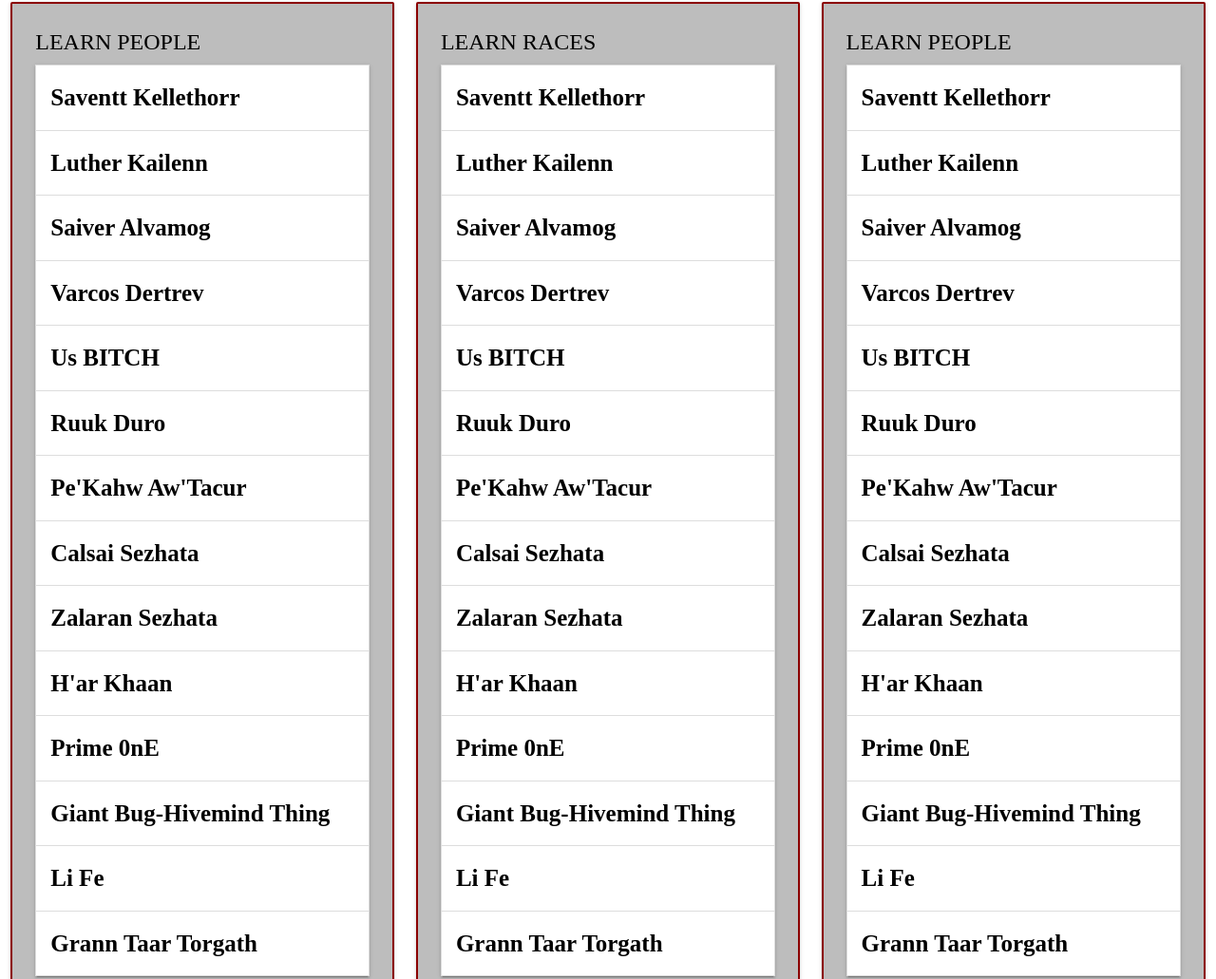
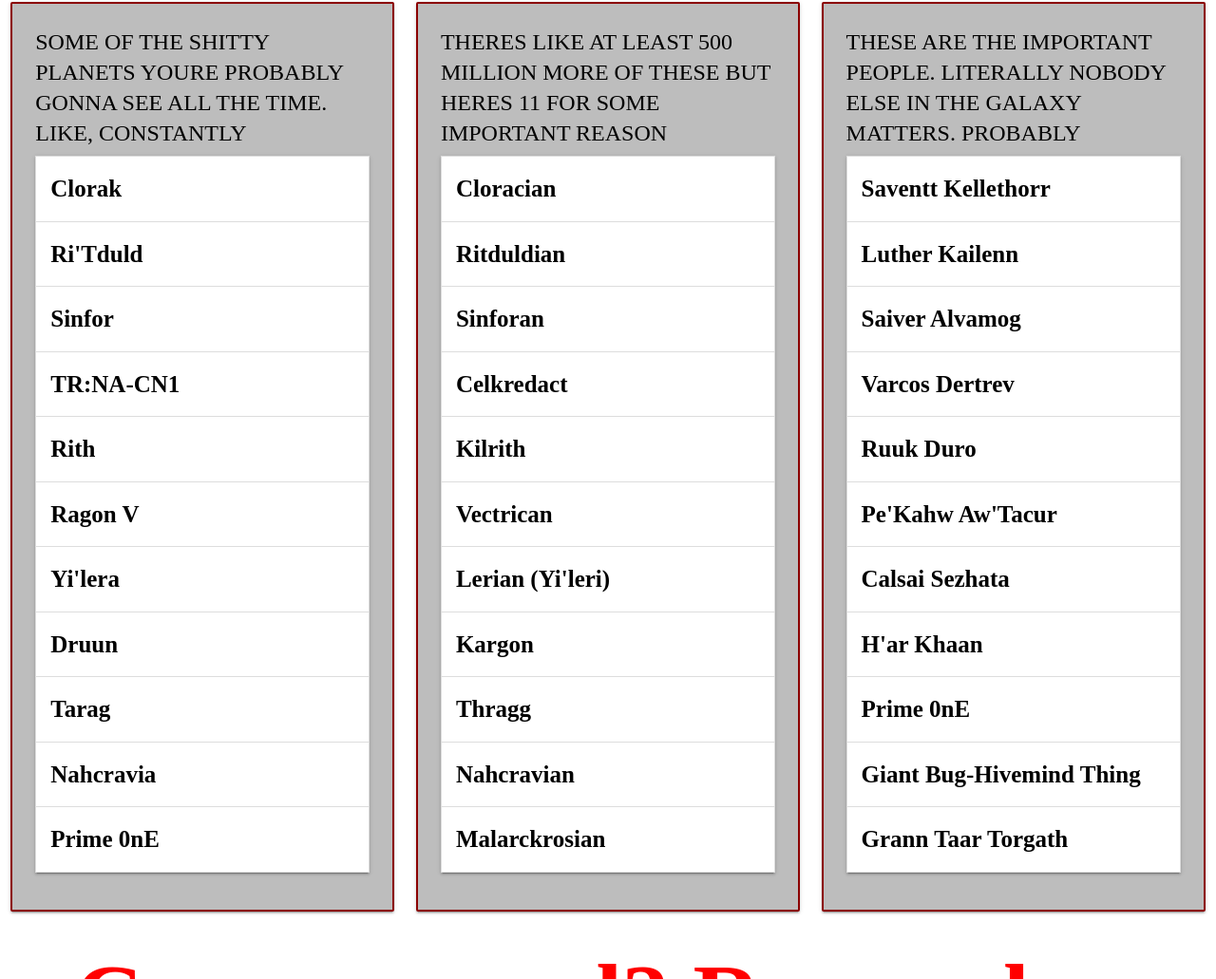
Before and after one commit to LeoMcclung/q1-project, a plain HTML site: page study-page/index.html in a window 1280 px wide. Shown: the part 435-1466 px from the top of the page at 95% size. Drawn offline with nearby package versions, Linux system fonts and the light colour scheme; a web font is replaced by a local one.

Commit message:
renamed folder to studypage, created folder for quiz

```diff
--- a/quiz-page/index.html
+++ b/study-page/index.html
@@ -23,7 +23,139 @@
             <div class="col s4">
                 <div class="card grey lighten-1">
                     <div class="card-content black-text">
-                        <span class="card-title">LEARN PEOPLE</span>
+                        <span class="card-title">SOME OF THE SHITTY PLANETS YOURE PROBABLY GONNA SEE ALL THE TIME. LIKE, CONSTANTLY</span>
+                        <ul class="collapsible" data-collapsible="accordion">
+                            <li>
+                                <div class="collapsible-header">Clorak</div>
+                                <div class="collapsible-body"><span>Lorem ipsum dolor sit amet.</span></div>
+                            </li>
+                            <li>
+                                <div class="collapsible-header">Ri'Tduld</div>
+                                <div class="collapsible-body"><span>Lorem ipsum dolor sit amet.</span></div>
+                            </li>
+                            <li>
+                                <div class="collapsible-header">Sinfor</div>
+                                <div class="collapsible-body"><span>Lorem ipsum dolor sit amet.</span></div>
+                            </li>
+                            <li>
+                                <div class="collapsible-header">TR:NA-CN1</div>
+                                <div class="collapsible-body"><span>Lorem ipsum dolor sit amet.</span></div>
+                            </li>
+                            <li>
+                                <div class="collapsible-header">Rith</div>
+                                <div class="collapsible-body"><span>STUFF</span></div>
+                            </li>
+                            <li>
+                                <div class="collapsible-header">Ragon V</div>
+                                <div class="collapsible-body"><span>Lorem ipsum dolor sit amet.</span></div>
+                            </li>
+                            <li>
+                                <div class="collapsible-header">Yi'lera</div>
+                                <div class="collapsible-body"><span>Lorem ipsum dolor sit amet.</span></div>
+                            </li>
+                            <li>
+                                <div class="collapsible-header">Druun</div>
+                                <div class="collapsible-body"><span>Lorem ipsum dolor sit amet.</span></div>
+                            </li>
+                            <li>
+                                <div class="collapsible-header">Tarag</div>
+                                <div class="collapsible-body"><span>Lorem ipsum dolor sit amet.</span></div>
+                            </li>
+                            <li>
+                                <div class="collapsible-header">Nahcravia</div>
+                                <div class="collapsible-body"><span>Lorem ipsum dolor sit amet.</span></div>
+                            </li>
+                            <li>
+                                <div class="collapsible-header">Prime 0nE</div>
+                                <div class="collapsible-body"><span>Lorem ipsum dolor sit amet.</span></div>
+                            </li>
+                            <!-- <li>
+                                <div class="collapsible-header">Giant Bug-Hivemind Thing</div>
+                                <div class="collapsible-body"><span>Lorem ipsum dolor sit amet.</span></div>
+                            </li>
+                            <li>
+                                <div class="collapsible-header">Li Fe</div>
+                                <div class="collapsible-body"><span>Lorem ipsum dolor sit amet.</span></div>
+                            </li>
+                            <li>
+                                <div class="collapsible-header">Grann Taar Torgath</div>
+                                <div class="collapsible-body"><span>Lorem ipsum dolor sit amet.</span></div>
+                            </li> -->
+                        </ul>
+                    </div>
+                </div>
+            </div>
+
+            <div class="col s4">
+                <div class="card grey lighten-1">
+                    <div class="card-content black-text">
+                        <span class="card-title">THERES LIKE AT LEAST 500 MILLION MORE OF THESE BUT HERES 11 FOR SOME IMPORTANT REASON</span>
+                        <ul class="collapsible" data-collapsible="accordion">
+                            <li>
+                                <div class="collapsible-header">Cloracian</div>
+                                <div class="collapsible-body"><span>Lorem ipsum dolor sit amet.</span></div>
+                            </li>
+                            <li>
+                                <div class="collapsible-header">Ritduldian</div>
+                                <div class="collapsible-body"><span>Lorem ipsum dolor sit amet.</span></div>
+                            </li>
+                            <li>
+                                <div class="collapsible-header">Sinforan</div>
+                                <div class="collapsible-body"><span>Lorem ipsum dolor sit amet.</span></div>
+                            </li>
+                            <li>
+                                <div class="collapsible-header">Celkredact</div>
+                                <div class="collapsible-body"><span>Lorem ipsum dolor sit amet.</span></div>
+                            </li>
+                            <li>
+                                <div class="collapsible-header">Kilrith</div>
+                                <div class="collapsible-body"><span>STUFF</span></div>
+                            </li>
+                            <li>
+                                <div class="collapsible-header">Vectrican</div>
+                                <div class="collapsible-body"><span>Lorem ipsum dolor sit amet.</span></div>
+                            </li>
+                            <li>
+                                <div class="collapsible-header">Lerian (Yi'leri)</div>
+                                <div class="collapsible-body"><span>Lorem ipsum dolor sit amet.</span></div>
+                            </li>
+                            <li>
+                                <div class="collapsible-header">Kargon</div>
+                                <div class="collapsible-body"><span>Lorem ipsum dolor sit amet.</span></div>
+                            </li>
+                            <li>
+                                <div class="collapsible-header">Thragg</div>
+                                <div class="collapsible-body"><span>Lorem ipsum dolor sit amet.</span></div>
+                            </li>
+                            <li>
+                                <div class="collapsible-header">Nahcravian</div>
+                                <div class="collapsible-body"><span>Lorem ipsum dolor sit amet.</span></div>
+                            </li>
+                            <li>
+                                <div class="collapsible-header">Malarckrosian</div>
+                                <div class="collapsible-body"><span>Lorem ipsum dolor sit amet.</span></div>
+                            </li>
+                            <!-- <li>
+                                <div class="collapsible-header">Giant Bug-Hivemind Thing</div>
+                                <div class="collapsible-body"><span>Lorem ipsum dolor sit amet.</span></div>
+                            </li>
+                            <li>
+                                <div class="collapsible-header">Li Fe</div>
+                                <div class="collapsible-body"><span>Lorem ipsum dolor sit amet.</span></div>
+                            </li>
+                            <li>
+                                <div class="collapsible-header">Grann Taar Torgath</div>
+                                <div class="collapsible-body"><span>Lorem ipsum dolor sit amet.</span></div>
+                            </li> -->
+                        </ul>
+                    </div>
+                </div>
+            </div>
+
+            <div class="col s4">
+                <div class="card grey lighten-1">
+                    <div class="card-content black-text">
+                        <span class="card-title">THESE ARE THE IMPORTANT PEOPLE. LITERALLY NOBODY ELSE IN THE GALAXY MATTERS. PROBABLY</span>
                         <ul class="collapsible" data-collapsible="accordion">
                             <li>
                                 <div class="collapsible-header">Saventt Kellethorr</div>
@@ -42,10 +174,6 @@
                                 <div class="collapsible-body"><span>Lorem ipsum dolor sit amet.</span></div>
                             </li>
                             <li>
-                                <div class="collapsible-header">Us BITCH</div>
-                                <div class="collapsible-body"><span>STUFF</span></div>
-                            </li>
-                            <li>
                                 <div class="collapsible-header">Ruuk Duro</div>
                                 <div class="collapsible-body"><span>Lorem ipsum dolor sit amet.</span></div>
                             </li>
@@ -55,10 +183,6 @@
                             </li>
                             <li>
                                 <div class="collapsible-header">Calsai Sezhata</div>
-                                <div class="collapsible-body"><span>Lorem ipsum dolor sit amet.</span></div>
-                            </li>
-                            <li>
-                                <div class="collapsible-header">Zalaran Sezhata</div>
                                 <div class="collapsible-body"><span>Lorem ipsum dolor sit amet.</span></div>
                             </li>
                             <li>
@@ -74,142 +198,6 @@
                                 <div class="collapsible-body"><span>Lorem ipsum dolor sit amet.</span></div>
                             </li>
                             <li>
-                                <div class="collapsible-header">Li Fe</div>
-                                <div class="collapsible-body"><span>Lorem ipsum dolor sit amet.</span></div>
-                            </li>
-                            <li>
-                                <div class="collapsible-header">Grann Taar Torgath</div>
-                                <div class="collapsible-body"><span>Lorem ipsum dolor sit amet.</span></div>
-                            </li>
-                        </ul>
-                    </div>
-                </div>
-            </div>
-
-            <div class="col s4">
-                <div class="card grey lighten-1">
-                    <div class="card-content black-text">
-                        <span class="card-title">LEARN RACES</span>
-                        <ul class="collapsible" data-collapsible="accordion">
-                            <li>
-                                <div class="collapsible-header">Saventt Kellethorr</div>
-                                <div class="collapsible-body"><span>Lorem ipsum dolor sit amet.</span></div>
-                            </li>
-                            <li>
-                                <div class="collapsible-header">Luther Kailenn</div>
-                                <div class="collapsible-body"><span>Lorem ipsum dolor sit amet.</span></div>
-                            </li>
-                            <li>
-                                <div class="collapsible-header">Saiver Alvamog</div>
-                                <div class="collapsible-body"><span>Lorem ipsum dolor sit amet.</span></div>
-                            </li>
-                            <li>
-                                <div class="collapsible-header">Varcos Dertrev</div>
-                                <div class="collapsible-body"><span>Lorem ipsum dolor sit amet.</span></div>
-                            </li>
-                            <li>
-                                <div class="collapsible-header">Us BITCH</div>
-                                <div class="collapsible-body"><span>STUFF</span></div>
-                            </li>
-                            <li>
-                                <div class="collapsible-header">Ruuk Duro</div>
-                                <div class="collapsible-body"><span>Lorem ipsum dolor sit amet.</span></div>
-                            </li>
-                            <li>
-                                <div class="collapsible-header">Pe'Kahw Aw'Tacur</div>
-                                <div class="collapsible-body"><span>Lorem ipsum dolor sit amet.</span></div>
-                            </li>
-                            <li>
-                                <div class="collapsible-header">Calsai Sezhata</div>
-                                <div class="collapsible-body"><span>Lorem ipsum dolor sit amet.</span></div>
-                            </li>
-                            <li>
-                                <div class="collapsible-header">Zalaran Sezhata</div>
-                                <div class="collapsible-body"><span>Lorem ipsum dolor sit amet.</span></div>
-                            </li>
-                            <li>
-                                <div class="collapsible-header">H'ar Khaan</div>
-                                <div class="collapsible-body"><span>Lorem ipsum dolor sit amet.</span></div>
-                            </li>
-                            <li>
-                                <div class="collapsible-header">Prime 0nE</div>
-                                <div class="collapsible-body"><span>Lorem ipsum dolor sit amet.</span></div>
-                            </li>
-                            <li>
-                                <div class="collapsible-header">Giant Bug-Hivemind Thing</div>
-                                <div class="collapsible-body"><span>Lorem ipsum dolor sit amet.</span></div>
-                            </li>
-                            <li>
-                                <div class="collapsible-header">Li Fe</div>
-                                <div class="collapsible-body"><span>Lorem ipsum dolor sit amet.</span></div>
-                            </li>
-                            <li>
-                                <div class="collapsible-header">Grann Taar Torgath</div>
-                                <div class="collapsible-body"><span>Lorem ipsum dolor sit amet.</span></div>
-                            </li>
-                        </ul>
-                    </div>
-                </div>
-            </div>
-
-            <div class="col s4">
-                <div class="card grey lighten-1">
-                    <div class="card-content black-text">
-                        <span class="card-title">LEARN PEOPLE</span>
-                        <ul class="collapsible" data-collapsible="accordion">
-                            <li>
-                                <div class="collapsible-header">Saventt Kellethorr</div>
-                                <div class="collapsible-body"><span>Lorem ipsum dolor sit amet.</span></div>
-                            </li>
-                            <li>
-                                <div class="collapsible-header">Luther Kailenn</div>
-                                <div class="collapsible-body"><span>Lorem ipsum dolor sit amet.</span></div>
-                            </li>
-                            <li>
-                                <div class="collapsible-header">Saiver Alvamog</div>
-                                <div class="collapsible-body"><span>Lorem ipsum dolor sit amet.</span></div>
-                            </li>
-                            <li>
-                                <div class="collapsible-header">Varcos Dertrev</div>
-                                <div class="collapsible-body"><span>Lorem ipsum dolor sit amet.</span></div>
-                            </li>
-                            <li>
-                                <div class="collapsible-header">Us BITCH</div>
-                                <div class="collapsible-body"><span>STUFF</span></div>
-                            </li>
-                            <li>
-                                <div class="collapsible-header">Ruuk Duro</div>
-                                <div class="collapsible-body"><span>Lorem ipsum dolor sit amet.</span></div>
-                            </li>
-                            <li>
-                                <div class="collapsible-header">Pe'Kahw Aw'Tacur</div>
-                                <div class="collapsible-body"><span>Lorem ipsum dolor sit amet.</span></div>
-                            </li>
-                            <li>
-                                <div class="collapsible-header">Calsai Sezhata</div>
-                                <div class="collapsible-body"><span>Lorem ipsum dolor sit amet.</span></div>
-                            </li>
-                            <li>
-                                <div class="collapsible-header">Zalaran Sezhata</div>
-                                <div class="collapsible-body"><span>Lorem ipsum dolor sit amet.</span></div>
-                            </li>
-                            <li>
-                                <div class="collapsible-header">H'ar Khaan</div>
-                                <div class="collapsible-body"><span>Lorem ipsum dolor sit amet.</span></div>
-                            </li>
-                            <li>
-                                <div class="collapsible-header">Prime 0nE</div>
-                                <div class="collapsible-body"><span>Lorem ipsum dolor sit amet.</span></div>
-                            </li>
-                            <li>
-                                <div class="collapsible-header">Giant Bug-Hivemind Thing</div>
-                                <div class="collapsible-body"><span>Lorem ipsum dolor sit amet.</span></div>
-                            </li>
-                            <li>
-                                <div class="collapsible-header">Li Fe</div>
-                                <div class="collapsible-body"><span>Lorem ipsum dolor sit amet.</span></div>
-                            </li>
-                            <li>
                                 <div class="collapsible-header">Grann Taar Torgath</div>
                                 <div class="collapsible-body"><span>Lorem ipsum dolor sit amet.</span></div>
                             </li>
@@ -220,12 +208,18 @@
         </main>
         <footer>
             <h3 class="center-align">Can you read? Remember simple things? Are you not Stupid?
-                <a class="center-align waves-effect waves-light btn-large">PROVE IT</a>
+                <a class="center-align waves-effect waves-yellow btn-large">PROVE IT</a>
             </h3>
+            <div class="footer-copyright">
+                <div class="container">
+                    <p class="left">© 2017 Copyright B n Z Inc.</p>
+                    <p class="red right">By not clicking the above button, you admit that you are stupid and relinquish your right to be referred to as intelligent.</p>
+                </div>
+            </div>
         </footer>
         <script src="https://code.jquery.com/jquery-3.2.1.js" integrity="sha256-DZAnKJ/6XZ9si04Hgrsxu/8s717jcIzLy3oi35EouyE=" crossorigin="anonymous"></script>
         <script src="https://cdnjs.cloudflare.com/ajax/libs/materialize/0.100.2/js/materialize.min.js"></script>
-        <!-- <script src="study.js"></script> -->
+        <!-- <script src="study.js"></script>  -->
 </body>
 
 </html>
```
Also changed, not shown: study-page/style.css (renamed from quiz-page/style.css, +17 -2 lines), quiz/index.html (added), quiz/quiz.js (added), quiz/style.css (added), study-page/study.js (renamed from quiz-page/study.js).
